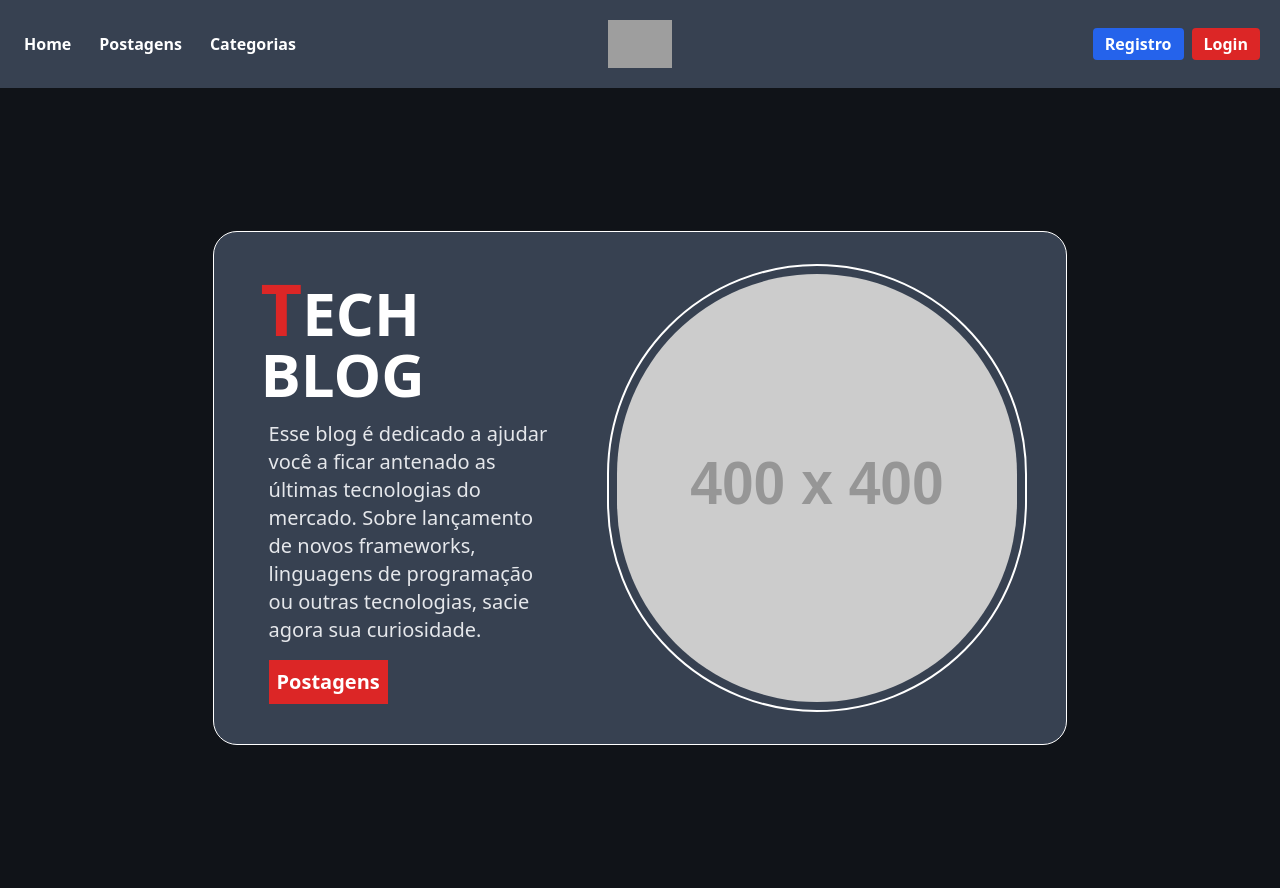
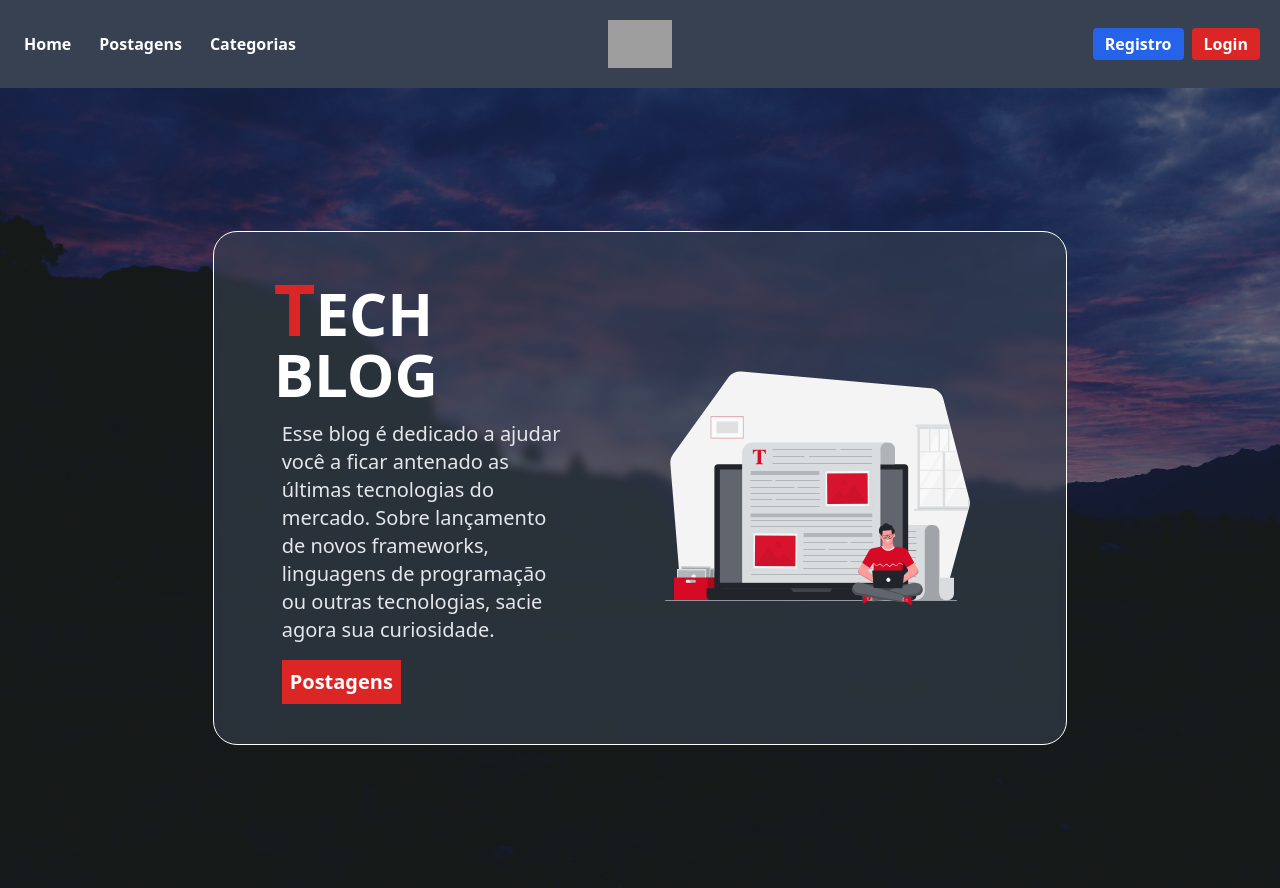
Before and after one commit to wesleywil/PFC-TechBlog, a Django app: page / in a window 1280 px wide. Run offline with Django 3.2, Linux system fonts and the light colour scheme; grey boxes labelled with a size stand in for pictures from a placeholder-image service; some libraries are stand-ins or nearby versions; grey boxes are pictures that could not be loaded.

Commit message:
adicionado background image e hero image, coloquei uma opacidade em todas as paginas com um efeito de blur

```diff
--- a/postagens/templates/categorias/detalhes_categoria.html
+++ b/postagens/templates/categorias/detalhes_categoria.html
@@ -1,6 +1,6 @@
 {% extends "base.html" %} {% block content %}
 <div
-  class="bg-gray-700 text-white container mx-auto p-8 rounded-xl border border-white"
+  class="bg-gray-700/60 backdrop-blur-sm text-white container mx-auto p-8 rounded-xl border border-white"
 >
   <h1 class="text-3xl underline font-semibold text-center">
     Detalhes {{categoria.titulo}}
--- a/postagens/templates/categorias/form_categoria.html
+++ b/postagens/templates/categorias/form_categoria.html
@@ -1,6 +1,9 @@
 {% extends "base.html" %} {% block content %}
 <div class="xl:w-1/2 md:w-2/3 mx-auto">
-  <form method="POST" class="bg-gray-700 rounded-xl border border-white p-2">
+  <form
+    method="POST"
+    class="bg-gray-700/60 backdrop-blur-sm rounded-xl border border-white p-2"
+  >
     <h1
       class="text-3xl font-semibold uppercase underline text-center m-2 text-white"
     >
--- a/postagens/templates/categorias/listar_categorias.html
+++ b/postagens/templates/categorias/listar_categorias.html
@@ -1,6 +1,6 @@
 {% extends "base.html" %} {% block content %}
 <div
-  class="bg-gray-700 text-white container mx-auto rounded-xl border border-white p-8"
+  class="bg-gray-700/60 backdrop-blur-sm text-white container mx-auto rounded-xl border border-white p-8"
 >
   <h1 class="text-5xl text-center font-bold uppercase underline">Categorias</h1>
   <div class="flex flex-wrap justify-center gap-2 p-2 m-2">
--- a/postagens/templates/postagens/detalhes_postagem.html
+++ b/postagens/templates/postagens/detalhes_postagem.html
@@ -1,6 +1,6 @@
 {% extends "base.html" %} {% block content %}
 <div
-  class="bg-gray-700 text-white container mx-auto p-2 rounded-xl border border-white"
+  class="bg-gray-700/60 backdrop-blur-sm text-white container mx-auto p-2 rounded-xl border border-white"
 >
   <div class="p-2 m-2 text-center text-xl flex gap-2 justify-center">
     <div>
--- a/postagens/templates/postagens/form_postagem.html
+++ b/postagens/templates/postagens/form_postagem.html
@@ -1,6 +1,9 @@
 {% extends "base.html" %} {% block content %}
 <div class="xl:w-1/2 md:w-2/3 mx-auto">
-  <form method="POST" class="bg-gray-700 rounded-xl border border-white p-2">
+  <form
+    method="POST"
+    class="bg-gray-700/60 backdrop-blur-sm rounded-xl border border-white p-2"
+  >
     <h1
       class="text-3xl font-semibold uppercase underline text-center m-2 text-white"
     >
--- a/postagens/templates/postagens/listar_postagens.html
+++ b/postagens/templates/postagens/listar_postagens.html
@@ -1,5 +1,5 @@
 {% extends "base.html" %} {% block content %}
-<div class="bg-gray-700 text-white w-1/2 mx-auto rounded-xl p-2 mt-24">
+<div class="bg-gray-700/60 backdrop-blur-sm text-white w-1/2 mx-auto rounded-xl p-2 mt-24">
   <h1 class="text-5xl text-center font-bold uppercase underline">Postagens</h1>
   <div class="flex flex-col gap-1 mt-2">
     {% for post in postagens %}
--- /dev/null
+++ b/static/css/main.css
@@ -0,0 +1,7 @@
+body {
+  background-image: url("../images/projeto/bg-image.jpg");
+  background-color: #11182796;
+  background-blend-mode: darken;
+  background-size: cover;
+  background-position: center;
+}
--- a/templates/base.html
+++ b/templates/base.html
@@ -9,10 +9,11 @@
       href="{%  static 'images/projeto/techlogo.svg' %}"
       type="image/x-icon"
     />
+    <link rel="stylesheet" href="{% static 'css/main.css' %}" />
     <title>TechBlog</title>
     <script src="https://cdn.tailwindcss.com"></script>
   </head>
-  <body style="background-color: #101318">
+  <body>
     {% include 'navbar.html' %}
     <div class="flex items-center" style="height: 800px">
       {% block content %} {% endblock content %}
--- a/templates/homepage.html
+++ b/templates/homepage.html
@@ -1,9 +1,9 @@
-{% extends "base.html" %} {% block content %}
+{% extends "base.html" %}{% load static %} {% block content %}
 <div class="w-2/3 mx-auto">
   <div
-    class="flex gap-10 justify-center bg-gray-700 p-8 rounded-3xl border border-white"
+    class="flex gap-10 justify-center bg-gray-700/60 backdrop-blur-sm p-8 rounded-3xl border border-white"
   >
-    <div class="w-2/5 self-center">
+    <div class="xl:w-2/5 md:w-full self-center">
       <h1
         class="xl:text-6xl md:text-3xl text-white text-justify p-2 font-semibold"
       >
@@ -23,9 +23,9 @@
       </div>
     </div>
     <img
-      src="https://dummyimage.com/400x400"
+      src="{%  static 'images/projeto/blog-writing.svg' %}"
       alt="hero_image"
-      class="rounded-full p-2 border-2 border-white"
+      class="rounded-full p-2 w-1/2 xl:block md:hidden"
     />
   </div>
 </div>
--- a/templates/registration/login.html
+++ b/templates/registration/login.html
@@ -1,6 +1,6 @@
 {% extends "base.html" %} {% block content %}
 <div
-  class="bg-gray-700 text-white p-4 md:w-1/2 xl:w-1/3 mx-auto rounded-xl border-2 border-white"
+  class="bg-gray-700/60 backdrop-blur-sm text-white p-4 md:w-1/2 xl:w-1/3 mx-auto rounded-xl border-2 border-white"
 >
   <h1
     class="text-3xl font-bold uppercase p-2 text-center border-b-2 border-white"
--- a/templates/registration/registro.html
+++ b/templates/registration/registro.html
@@ -1,6 +1,6 @@
 {% extends "base.html" %} {% block content %}
 <div
-  class="bg-gray-700 text-white mt-24 p-4 mx-auto rounded-xl border-2 border-white"
+  class="bg-gray-700/60 backdrop-blur-sm text-white mt-24 p-4 mx-auto rounded-xl border-2 border-white"
 >
   <h1
     class="text-3xl font-bold uppercase p-2 text-center border-b-2 border-white"
```
Also changed, not shown: static/images/projeto/bg-image.jpg (added), static/images/projeto/blog-writing.svg (added), 1 other file.
